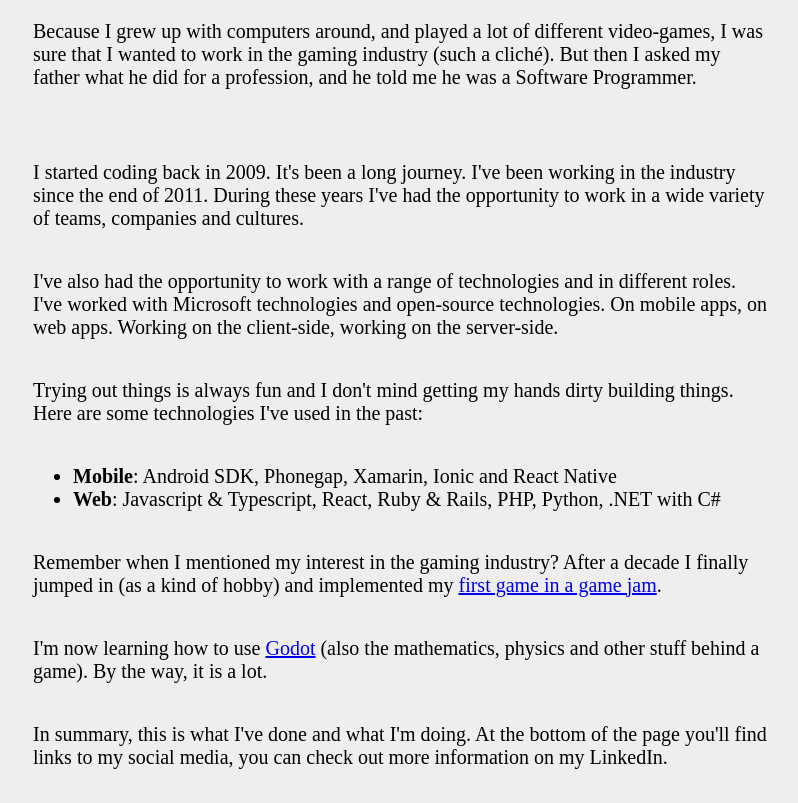
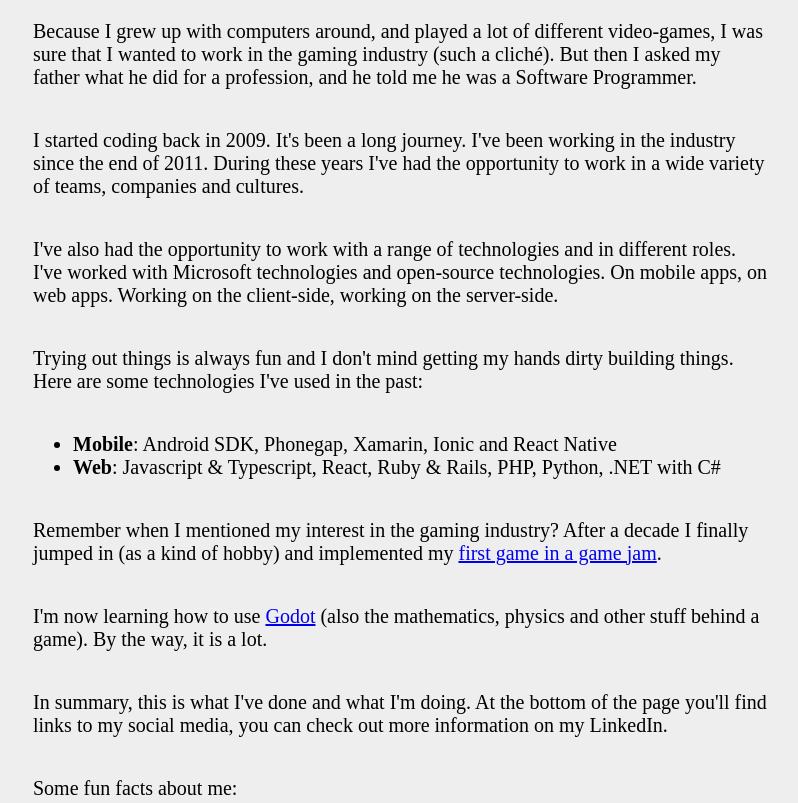
Before and after one commit to brunoskonrad/me-myself-and-i, a website: page index.html in a window 1280 px wide. Shown: the part 1260-2063 px from the top of the page, without its empty margins (239-1037 px from the left). Drawn offline with Linux system fonts and the light colour scheme.

Commit message:
Fix view

```diff
--- a/index.html
+++ b/index.html
@@ -83,9 +83,7 @@
             gaming industry (such a cliché). But then I asked my father what he
             did for a profession, and he told me he was a Software Programmer.
           </p>
-        </section>
 
-        <section class="myself">
           <p>
             I started coding back in 2009. It's been a long journey. I've been
             working in the industry since the end of 2011. During these years
```
